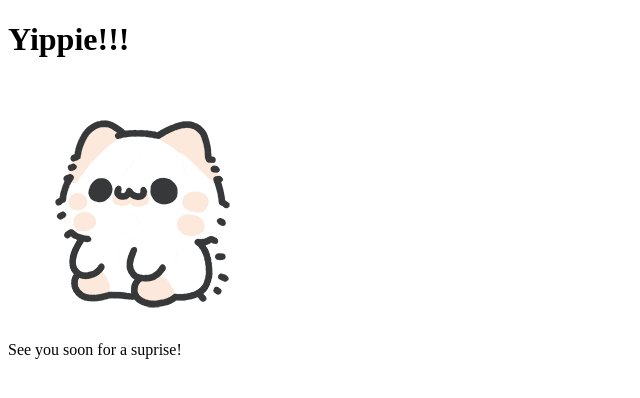
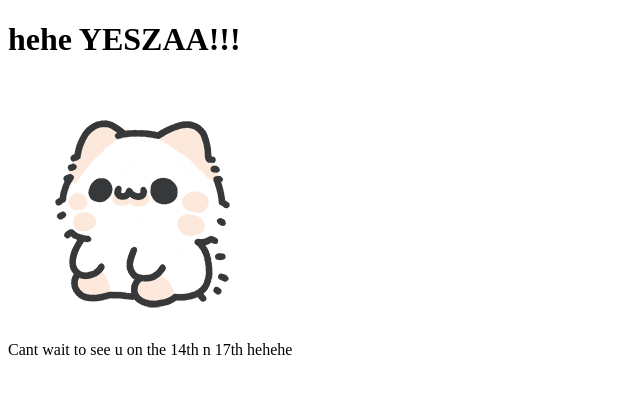
Before and after one commit to ishardy/valentine, a plain HTML site: page yes.html in a window 1280 px wide. Shown: the whole page, without its empty margins (0-640 px from the left). Drawn offline with Linux system fonts and the light colour scheme.

Commit message:
Update yes.html

```diff
--- a/yes.html
+++ b/yes.html
@@ -7,12 +7,12 @@
     <body>
         <div class="container">
             <div >
-                <h1 class = "header_text">Yippie!!! </h1>
+                <h1 class = "header_text">hehe YESZAA!!! </h1>
             </div>
             <div class="gif_container">
                 <img src="./style/images/cute-cat.gif" alt="Cute animated illustration">
             </div>
-            <p class = "text"> See you soon for a suprise!</p>
+            <p class = "text"> Cant wait to see u on the 14th n 17th hehehe</p>
         </div>
 
     </body>
```
